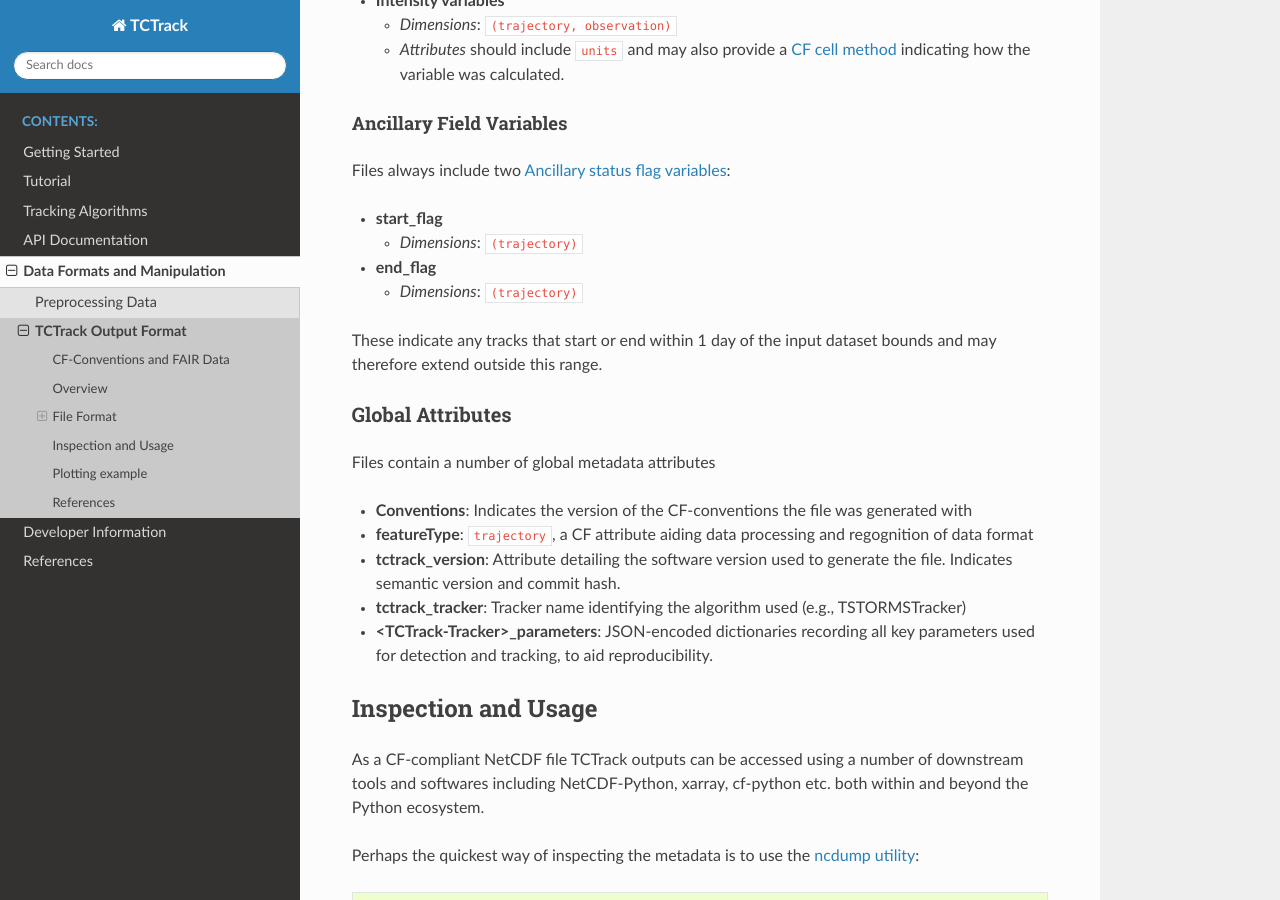
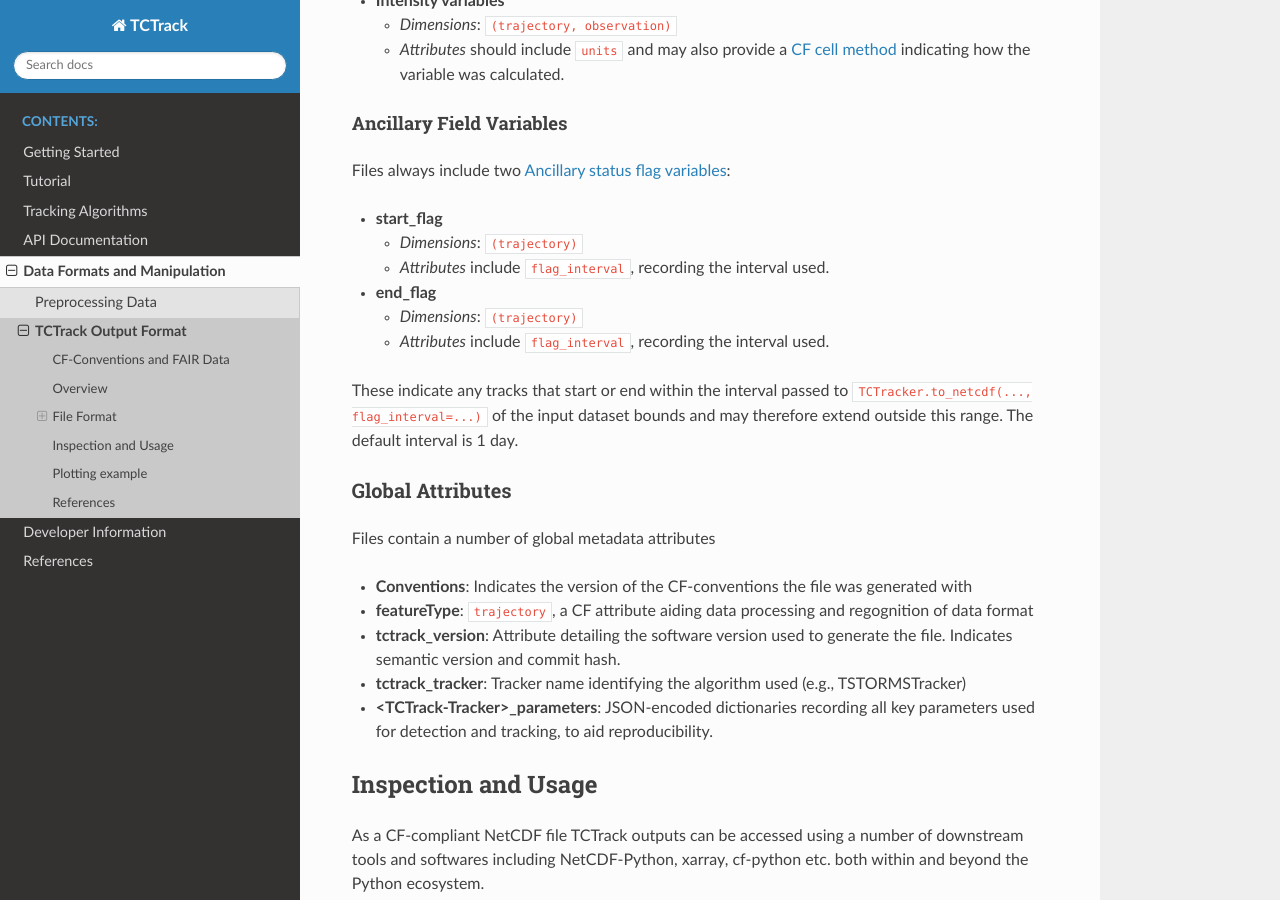
Before and after one commit to Cambridge-ICCS/TCTrack, a Sphinx documentation site: the page built from docs/data/output_file.rst, in a window 1280 px wide and 900 px high, scrolled down 2033 px. Built offline with Sphinx 7.4.7 and the Read the Docs theme 3.1.0, drawn with Linux system fonts in a browser that asks for light colours; pages that are not in the unit, such as notebooks, are missing from menus.

Commit message:
docs: describe configurable boundary flag interval

```diff
--- a/docs/data/output_file.rst
+++ b/docs/data/output_file.rst
@@ -127,13 +127,16 @@ Files always include two
 - **start_flag**
 
   - *Dimensions*: ``(trajectory)``
+  - *Attributes* include ``flag_interval``, recording the interval used.
 
 - **end_flag**
 
   - *Dimensions*: ``(trajectory)``
+  - *Attributes* include ``flag_interval``, recording the interval used.
 
-These indicate any tracks that start or end within 1 day of the input dataset bounds
-and may therefore extend outside this range.
+These indicate any tracks that start or end within the interval passed to
+``TCTracker.to_netcdf(..., flag_interval=...)`` of the input dataset bounds and may
+therefore extend outside this range. The default interval is 1 day.
 
 Global Attributes
 ^^^^^^^^^^^^^^^^^
```
